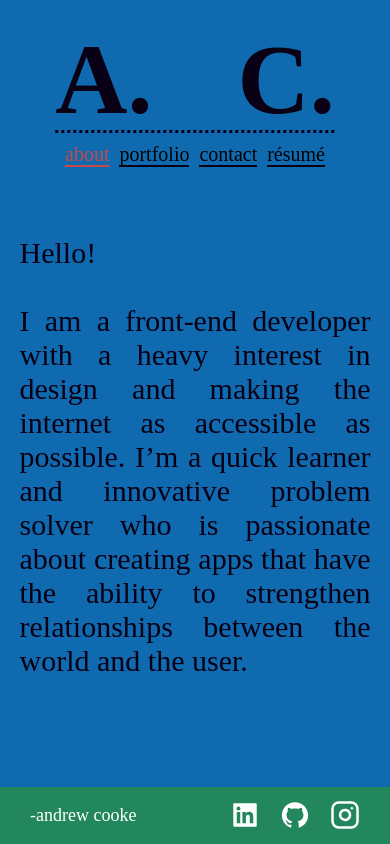
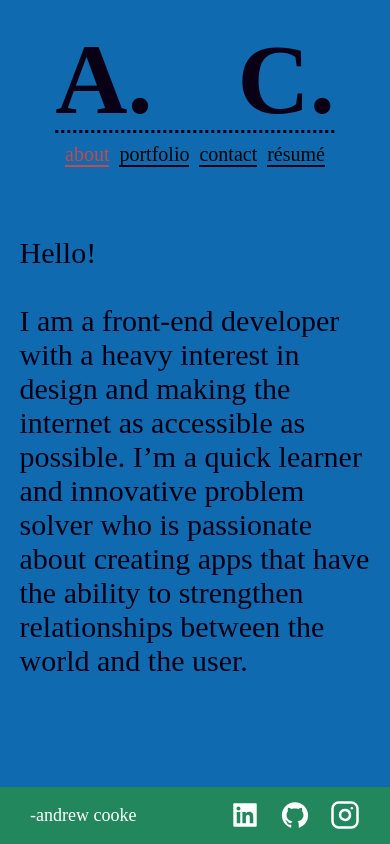
Before and after one commit to andcooke/react-portfolio, a React (Create React App) app: page / in a window 390 px wide. Built offline with nearby package versions, Linux system fonts and the light colour scheme.

Commit message:
media queries for projects

```diff
--- a/src/styles/styles.css
+++ b/src/styles/styles.css
@@ -606,7 +606,7 @@
   z-index: -9998;
 }
 
-@media screen and (max-width: 450px){
+@media screen and (max-width: 620px){
 
   html, body {
     overflow-x: hidden;
@@ -657,9 +657,10 @@
     position: relative;
     font-size: 1.75rem;
     margin: 0 auto;
-    text-align: justify;
+    text-align: left;
     text-justify: inter-word;
     padding-left: 0;
+    margin-bottom: 50px;
   }
 
   #avatar {
@@ -672,6 +673,18 @@
 
   .project {
     margin: 1rem 0;
+  }
+
+  .project-details h3 {
+    font-size: 6rem;
+  }
+
+  .project-description {
+    margin: 0 30px;
+  }
+
+  .project-screenshot img{
+    display: none;
   }
 
   .portfolio-container:last-child {
@@ -712,7 +725,6 @@
     margin-top: 2rem;
   }
 
-
   .skills-container,
   .experience-container,
   .education-container {
```
